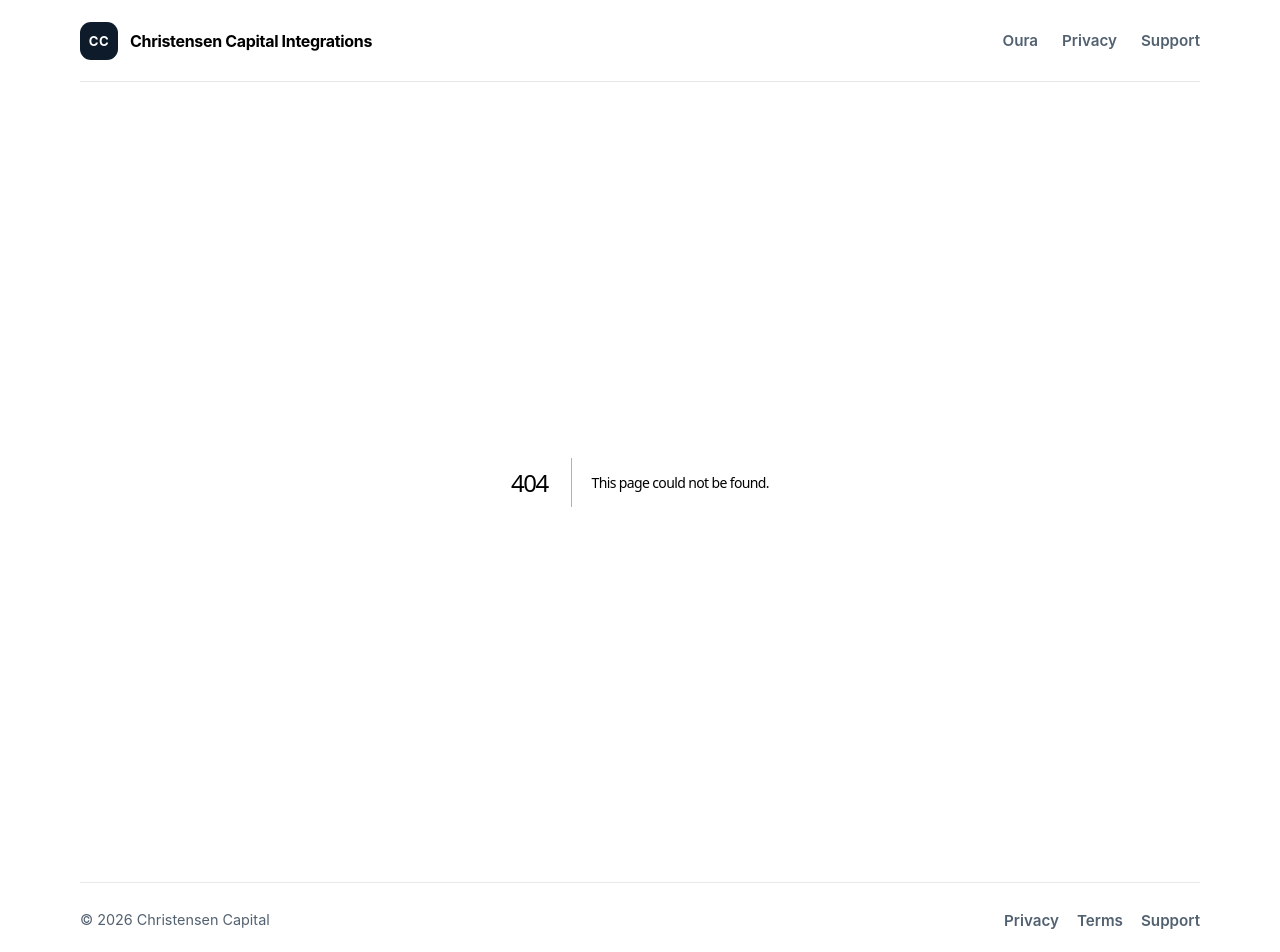
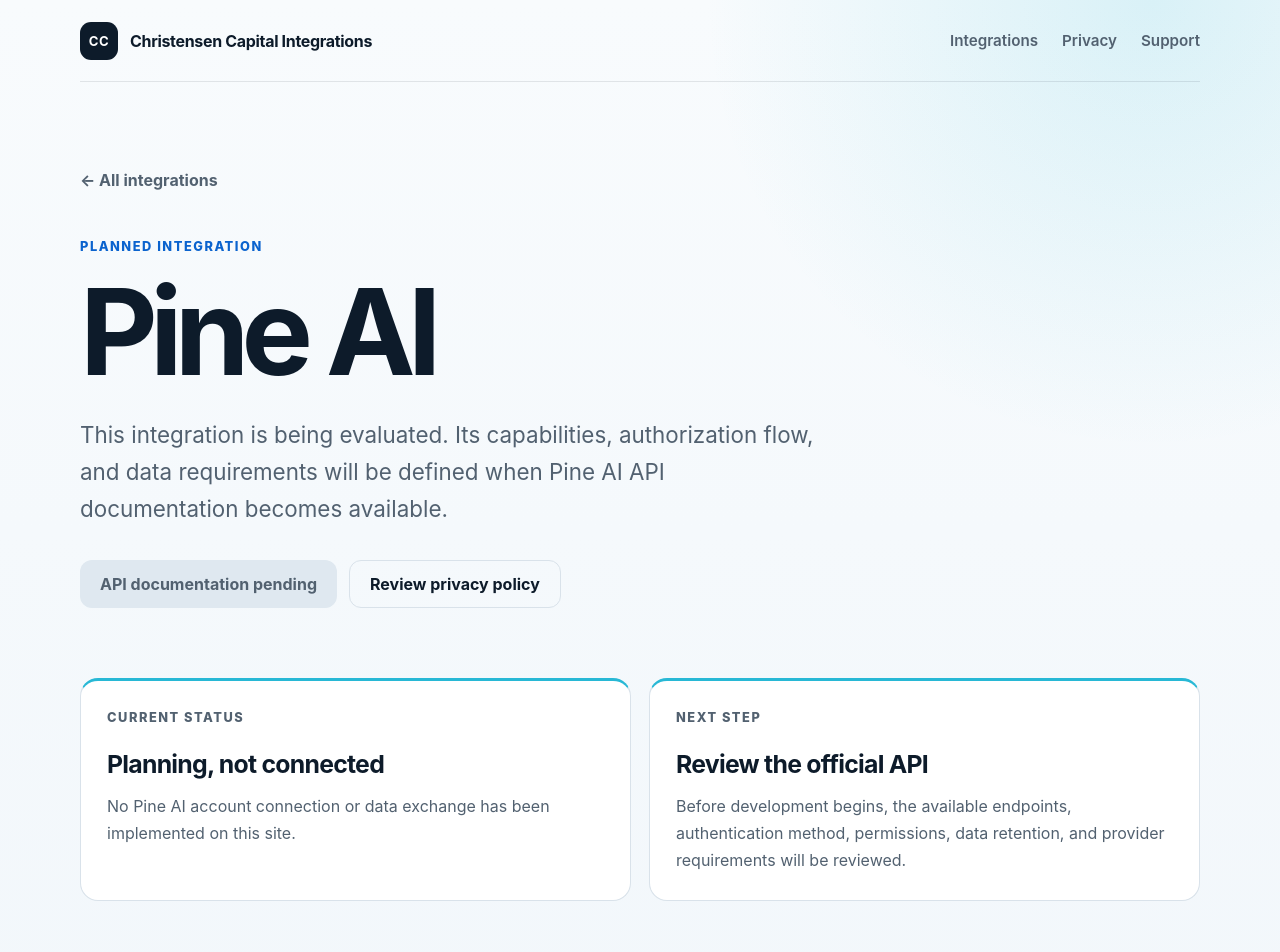
Before and after one commit to BrentAChristensen/oura-chatgpt-integration, a Next.js app: page /pine-ai in a window 1280 px wide. Before the commit this address had no page. Shown: the top 952 px of the page. Built offline with nearby package versions, Linux system fonts and the light colour scheme.

Commit message:
Add Pine AI integration placeholder

```diff
--- a/app/globals.css
+++ b/app/globals.css
@@ -101,6 +101,11 @@
 .section-heading { margin-bottom: 30px; }
 .section-heading .eyebrow { margin-bottom: 10px; }
 
+.integration-list {
+  display: grid;
+  gap: 18px;
+}
+
 .integration-card {
   display: grid;
   grid-template-columns: auto 1fr;
@@ -139,6 +144,10 @@
   font-size: .76rem;
   font-weight: 750;
   white-space: nowrap;
+}
+.status.planned {
+  background: #eef1f4;
+  color: #465564;
 }
 .text-link { color: var(--blue); font-size: .94rem; font-weight: 750; }
 
--- a/app/layout.js
+++ b/app/layout.js
@@ -19,7 +19,7 @@
             <span>Christensen Capital Integrations</span>
           </a>
           <nav aria-label="Main navigation">
-            <a href="/oura">Oura</a>
+            <a href="/#integrations-title">Integrations</a>
             <a href="/privacy">Privacy</a>
             <a href="/support">Support</a>
           </nav>
--- /dev/null
+++ b/app/pine-ai/page.js
@@ -0,0 +1,46 @@
+export const metadata = {
+  title: "Pine AI Integration",
+  description: "Planning information for a future Pine AI integration."
+};
+
+export default function PineAiIntegration() {
+  return (
+    <main>
+      <section className="detail-hero">
+        <a className="back-link" href="/#integrations-title">← All integrations</a>
+        <p className="eyebrow">Planned integration</p>
+        <h1>Pine AI</h1>
+        <p className="lede">
+          This integration is being evaluated. Its capabilities, authorization flow,
+          and data requirements will be defined when Pine AI API documentation becomes
+          available.
+        </p>
+        <div className="actions">
+          <span className="button disabled" aria-disabled="true">
+            API documentation pending
+          </span>
+          <a className="button secondary" href="/privacy">Review privacy policy</a>
+        </div>
+      </section>
+
+      <section className="detail-grid">
+        <article className="info-card">
+          <p className="eyebrow">Current status</p>
+          <h2>Planning, not connected</h2>
+          <p>
+            No Pine AI account connection or data exchange has been implemented on
+            this site.
+          </p>
+        </article>
+        <article className="info-card">
+          <p className="eyebrow">Next step</p>
+          <h2>Review the official API</h2>
+          <p>
+            Before development begins, the available endpoints, authentication method,
+            permissions, data retention, and provider requirements will be reviewed.
+          </p>
+        </article>
+      </section>
+    </main>
+  );
+}
```
Also changed, not shown: app/page.js (+17 -0 lines), 1 other file (tests, documents, lock files or other folders).
